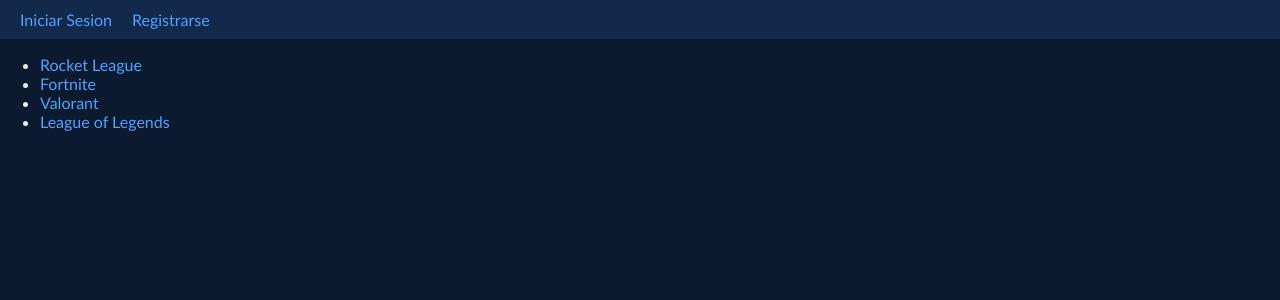
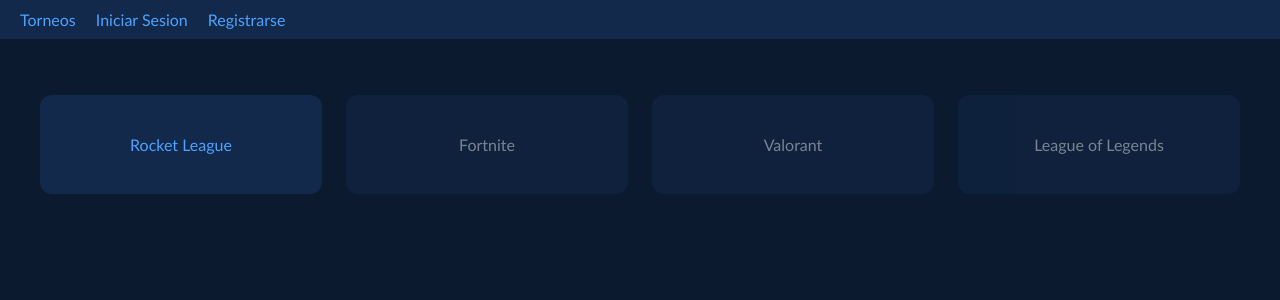
Before and after one commit to Asiersaor/Torneo_videojuegos, a Django app: page / in a window 1280 px wide. Shown: the top 300 px of the page. Run offline with Django 5.2, Linux system fonts and the light colour scheme; data comes from the database, SQL or seed files in the repository; both versions use the stored data as it was after the commit.

Commit message:
11/10/26 22:34 - Commit_15 Css de listado de torneo

```diff
--- a/torneo_rl/home/static/home/estilos.css
+++ b/torneo_rl/home/static/home/estilos.css
@@ -14,6 +14,7 @@ nav ul{
     gap: 20px;
     margin: 0px;
     padding: 0px;
+    align-items: center;
 }
 a {
     color: #4da3ff;
@@ -22,3 +23,41 @@ a {
 a:hover{
     color: #8cc4ff;
 }
+.lista-torneos{
+    display: grid;
+    grid-template-columns: repeat(auto-fit, minmax(220px, 1fr));
+    gap: 24px;
+    list-style: none;
+    padding: 40px;
+}
+.tarjeta{
+    background-color: #13294b;
+    border-radius: 12px;
+    text-align: center;
+    transition: 0.2s;
+}
+.tarjeta:hover{
+    transform: translateY(-4px);
+}
+.proximamente{
+    opacity: 0.5;
+    padding: 40px;
+}
+.tarjeta.proximamente:hover{
+    transform: none;
+}
+.tarjeta a{
+    display: block;
+    padding: 40px;
+}
+nav button{
+    background: none;
+    border: none;
+    color: #4da3ff;
+    cursor: pointer;
+    font-family: inherit;
+    font-size: inherit;
+}
+nav button:hover{
+    color: #8cc4ff;
+}
--- a/torneo_rl/home/templates/home/listado.html
+++ b/torneo_rl/home/templates/home/listado.html
@@ -4,9 +4,13 @@
 
 {% block content %}
 
-<ul>
+<ul class="lista-torneos">
     {% for juegos in torneos %}
-    <li> <a href="{% url 'torneo_rl' %}">{{ juegos }}</a></li>
+        {% if juegos.juego == "Rocket League" %}
+            <li class="tarjeta"><a href="{% url 'torneo_rl' %}">{{ juegos }}</a></li>
+        {% else %}
+            <li class="tarjeta proximamente">{{ juegos }}</li>
+        {% endif %}
     {% endfor %}
 </ul>
 
--- a/torneo_rl/templates/base.html
+++ b/torneo_rl/templates/base.html
@@ -11,23 +11,26 @@
     {% block nav %}
         <nav>
             <ul>
-            {% if user.is_authenticated %}
+                <li><a href="{% url 'home' %}">Torneos</a></li>
+                {% if user.is_authenticated %}
+                {% if request.resolver_match.url_name != "cuenta_perfil" %}
+                <li><a href="{% url 'cuenta_perfil' %}">Mi perfil</a></li>
+                {% endif %}
                 <li><form action="{% url 'cerrar_sesion' %}" method="post">
                     {% csrf_token %}
                     <button>Cerrar Sesion</button>
                 </form></li>
-                {% if request.resolver_match.url_name != "cuenta_perfil" %}
-                <li><a href="{% url 'cuenta_perfil' %}">Mi perfil</a></li>
-                {% endif %}
                 {% if not mi_inscripcion and user.rol != "admin"%}
                 <li><a href="{% url 'inscripcion' %}">Inscribirse</a></li>
                 {% endif %}
-            {% else %}
+                {% else %}
                 <li><a href="{% url 'inicio_sesion' %}">Iniciar Sesion</a></li>
                 <li><a href="{% url 'registro' %}">Registrarse</a></li>
-            {% endif %}
+                {% endif %}
             </ul>
         </nav>
+    {% endblock %}
+    {% block nav_torneo %}
     {% endblock %}
     {% block content %}
     {% endblock %}
--- a/torneo_rl/torneo/views.py
+++ b/torneo_rl/torneo/views.py
@@ -73,7 +73,6 @@ def ver_torneo(request):
     else:
         mi_inscripcion = None
     return render(request, "torneo/vista_torneo.html", {"enfrentamientos":enfrentamientos, "mi_inscripcion": mi_inscripcion})
-@login_required
 def estadisticas(request):
     inscripciones_amateur = Inscripcion.objects.filter(nivel="LOW").count()
     inscripciones_medio = Inscripcion.objects.filter(nivel="MID").count()
```
Also changed, not shown: torneo_rl/home/templates/home/inicio.html (+18 -14 lines), torneo_rl/db.sqlite3.
